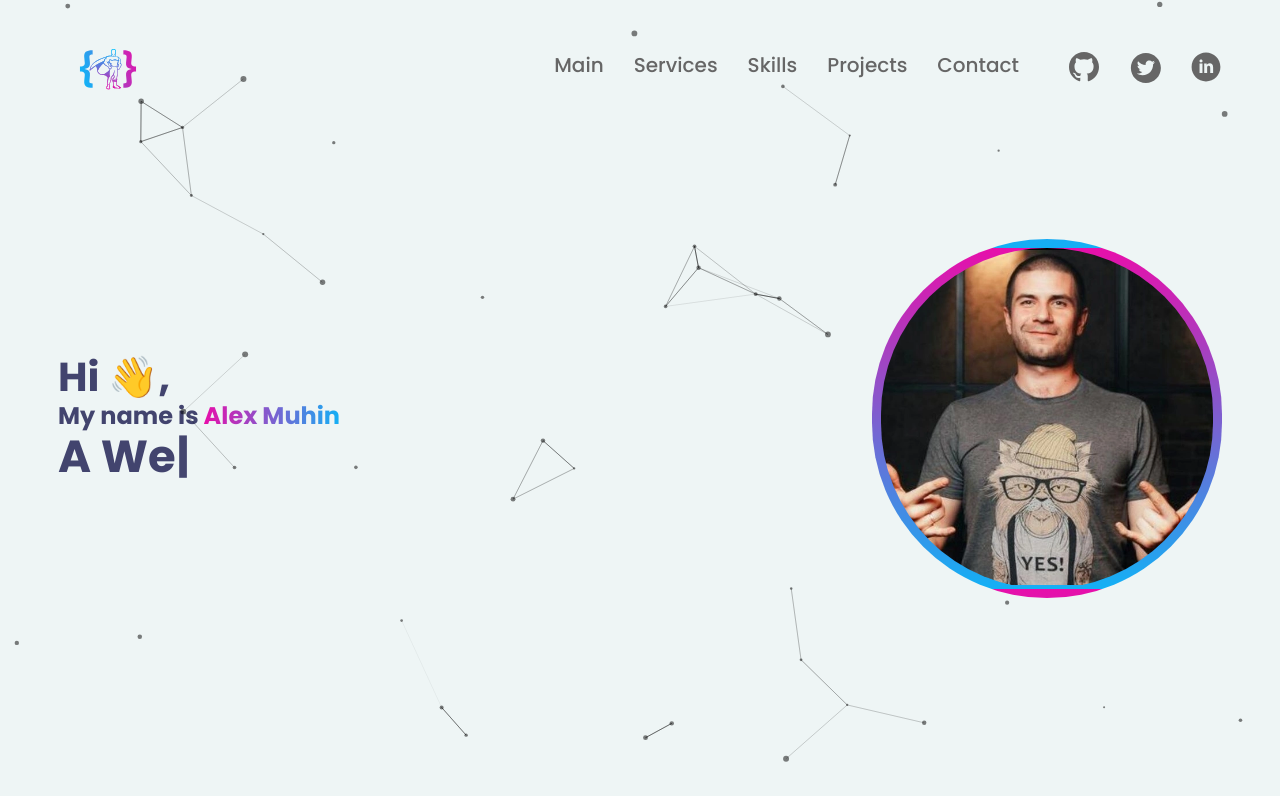
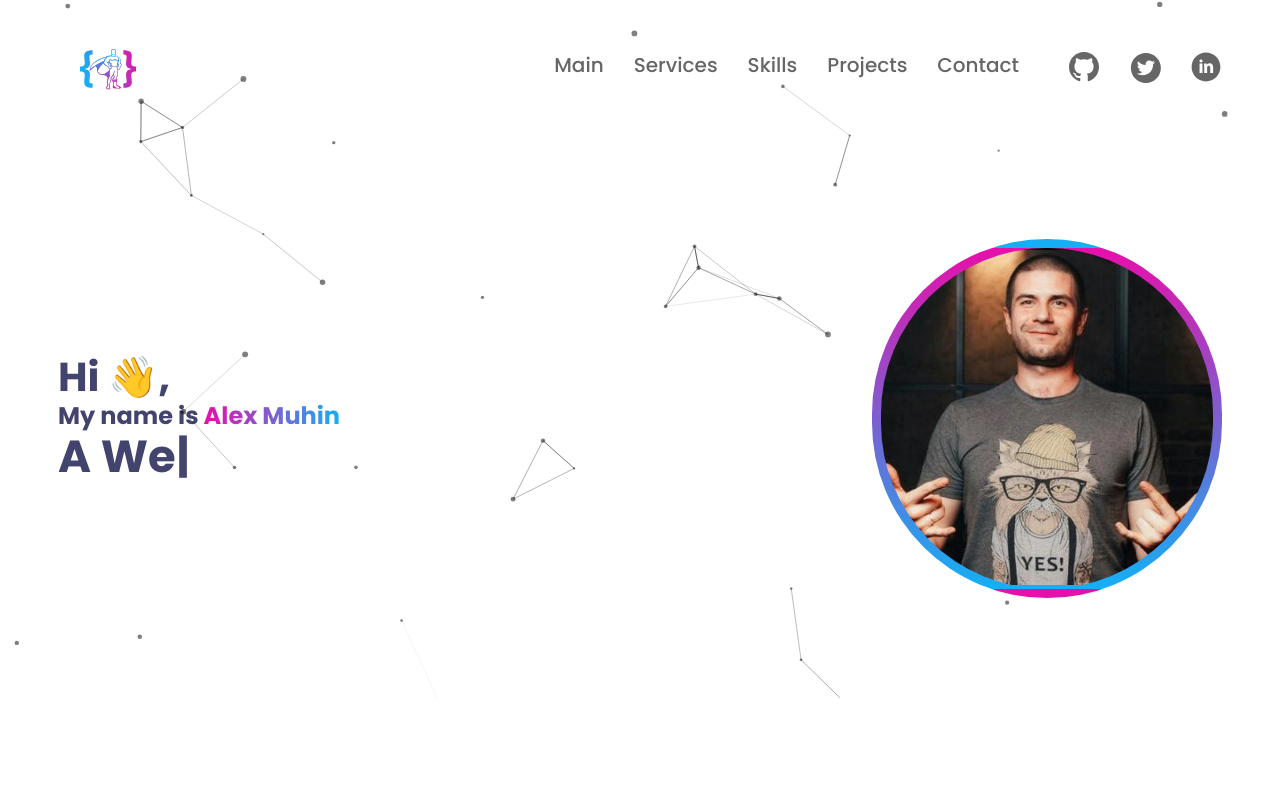
Before and after one commit to AlexMuhin-IT/project-start-portfolio, a React app: page / in a window 1280 px wide. Shown: the top 796 px of the page. Built offline with nearby package versions, Linux system fonts and the light colour scheme.

Commit message:
fixed problem is particle library

```diff
--- a/src/components/Container.tsx
+++ b/src/components/Container.tsx
@@ -8,6 +8,7 @@ export const Container = styled.div`
   padding: 0 15px;
   margin: 0 auto;
 
+
   //border: 2px solid red; // бордер для редактирования
 
   @media ${theme.media.mobile}{
--- a/src/styles/Global.styled.ts
+++ b/src/styles/Global.styled.ts
@@ -22,7 +22,7 @@ export const GlobalStyle = createGlobalStyle`
     color: ${theme.colors.primaryBg};
     line-height: 1.2;
     min-width: 360px;
-    background-color: rgba(95, 158, 160, 0.1);
+
   }
 
   a {
@@ -39,6 +39,7 @@ export const GlobalStyle = createGlobalStyle`
   }
 
   section {
+    background-color: white;
     padding: 100px 0;
 
     @media ${theme.media.tablet} {
```
